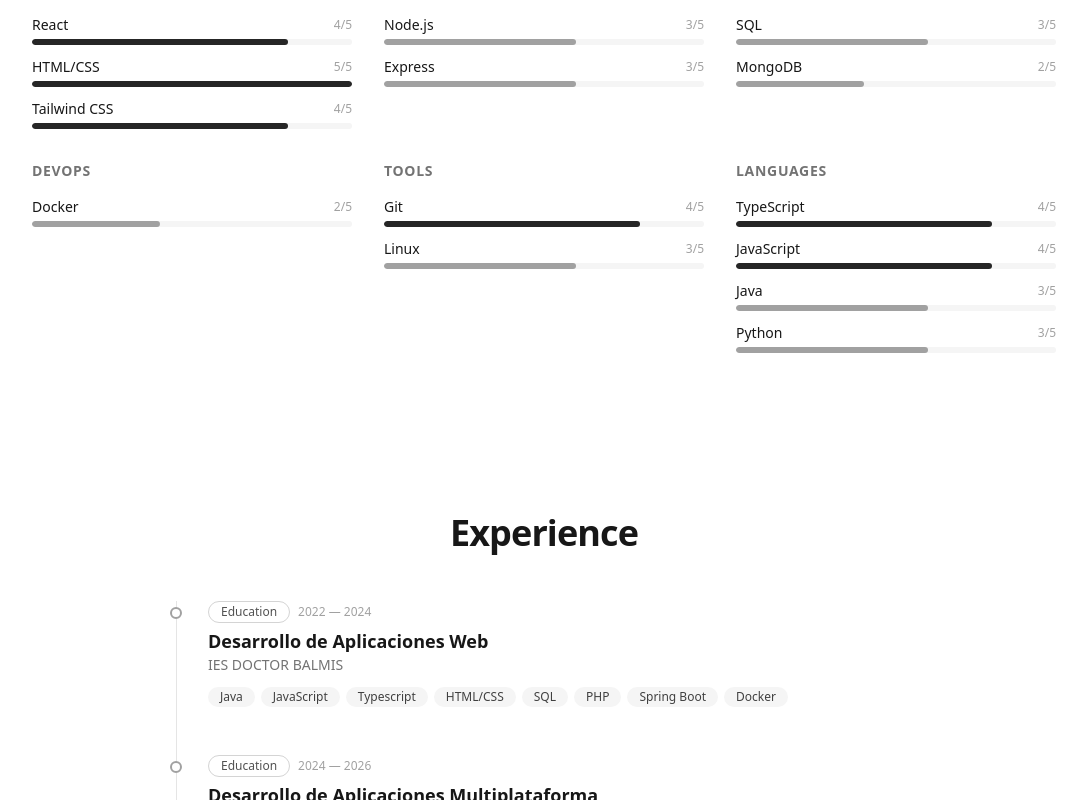
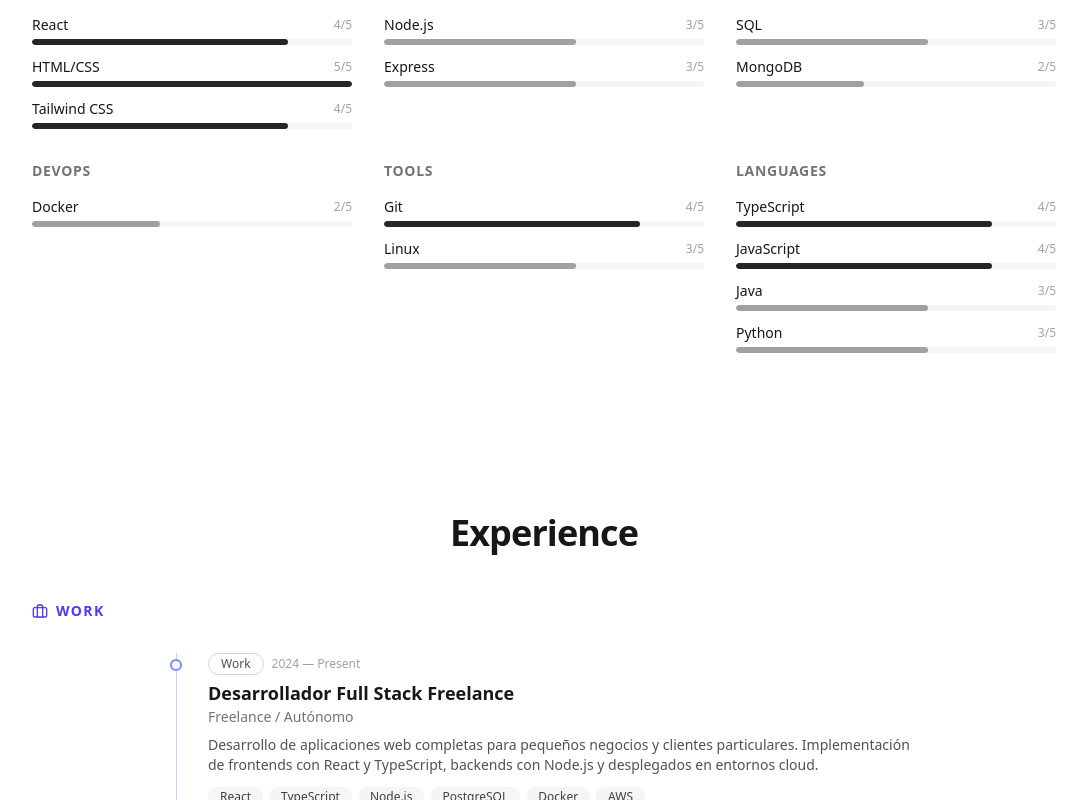
Before and after one commit to IvanAriass/Portfolio, a React (Vite) app: page / in a window 1280 px wide. Shown: the part 2000-2800 px from the top of the page, without its empty margins (96-1183 px from the left). Built offline with nearby package versions, Linux system fonts and the light colour scheme.

Commit message:
Actualización sección de Experiencia

```diff
--- a/src/components/layout/header.tsx
+++ b/src/components/layout/header.tsx
@@ -1,3 +1,4 @@
+import { useMemo } from 'react'
 import { useTheme } from '@/contexts/theme-context'
 import { useScrollSpy } from '@/hooks/use-scroll-spy'
 import { cn } from '@/lib/utils'
@@ -14,7 +15,8 @@
 
 export function Header() {
   const { t, i18n } = useTranslation()
-  const activeId = useScrollSpy(NAV_ITEMS.map((item) => item.id), 80)
+  const sectionIds = useMemo(() => NAV_ITEMS.map((item) => item.href.slice(1)), [])
+  const activeId = useScrollSpy(sectionIds, 80)
   const { theme, toggleTheme } = useTheme()
 
   const toggleLanguage = () => {
@@ -38,8 +40,8 @@
               <a
                 href={item.href}
                 className={cn(
-                  'rounded-lg px-3 py-2 text-sm font-medium transition-colors',
-                  activeId === item.id
+                  'rounded-lg px-3 py-2 text-sm font-medium transition-colors hover:bg-neutral-100 dark:hover:bg-neutral-800',
+                  activeId === item.href.slice(1)
                     ? 'text-neutral-900 dark:text-white'
                     : 'text-neutral-500 hover:text-neutral-900 dark:text-neutral-400 dark:hover:text-white',
                 )}
--- a/src/data/experience.ts
+++ b/src/data/experience.ts
@@ -2,20 +2,40 @@
 
 export const experiences: Experience[] = [
   {
+    id: 'work-freelance',
+    role: 'Desarrollador Full Stack Freelance',
+    company: 'Freelance / Autónomo',
+    description: 'Desarrollo de aplicaciones web completas para pequeños negocios y clientes particulares. Implementación de frontends con React y TypeScript, backends con Node.js y desplegados en entornos cloud.',
+    startDate: '2024',
+    endDate: null,
+    technologies: ['React', 'TypeScript', 'Node.js', 'PostgreSQL', 'Docker', 'AWS'],
+    type: 'work',
+  },
+  {
+    id: 'work-practices',
+    role: 'Desarrollador Web en Prácticas',
+    company: 'TECNOLOGÍAS INFORMÁTICAS DEL MEDITERRÁNEO',
+    description: 'Prácticas profesionales en empresa del sector TI. Participación en el desarrollo y mantenimiento de aplicaciones web internas, colaboración en equipos ágiles y soporte técnico a usuarios.',
+    startDate: '2024',
+    endDate: '2024',
+    technologies: ['Java', 'Spring Boot', 'Angular', 'MySQL', 'Git', 'Jira'],
+    type: 'work',
+  },
+  {
     id: 'edu-daw',
     role: 'Desarrollo de Aplicaciones Web',
     company: 'IES DOCTOR BALMIS',
-    description: '',
+    description: 'Formación profesional centrada en el desarrollo de aplicaciones web modernas. Adquisición de competencias en frontend, backend, bases de datos y despliegue en servidores.',
     startDate: '2022',
     endDate: '2024',
-    technologies: ['Java', 'JavaScript', 'Typescript', 'HTML/CSS', 'SQL', 'PHP', 'Spring Boot', 'Docker'],
+    technologies: ['Java', 'JavaScript', 'TypeScript', 'HTML/CSS', 'SQL', 'PHP', 'Spring Boot', 'Docker'],
     type: 'education',
   },
   {
     id: 'edu-dam',
     role: 'Desarrollo de Aplicaciones Multiplataforma',
     company: 'IES DOCTOR BALMIS',
-    description: '',
+    description: 'Formación avanzada en desarrollo de aplicaciones para múltiples plataformas. Enfoque en kotlin para Android, WPF para escritorio y servicios cloud con AWS.',
     startDate: '2024',
     endDate: '2026',
     technologies: ['Kotlin', 'Java', 'WPF', 'AWS', 'MongoDB'],
--- a/src/hooks/use-scroll-spy.ts
+++ b/src/hooks/use-scroll-spy.ts
@@ -4,35 +4,24 @@
   const [activeId, setActiveId] = useState<string>(sectionIds[0])
 
   useEffect(() => {
-    const observers: IntersectionObserver[] = []
+    const handleScroll = () => {
+      for (let i = sectionIds.length - 1; i >= 0; i--) {
+        const element = document.getElementById(sectionIds[i])
+        if (!element) continue
 
-    for (const id of sectionIds) {
-      const element = document.getElementById(id)
-      if (!element) continue
+        const rect = element.getBoundingClientRect()
+        if (rect.top <= offset) {
+          setActiveId(sectionIds[i])
+          return
+        }
+      }
 
-      const observer = new IntersectionObserver(
-        (entries) => {
-          for (const entry of entries) {
-            if (entry.isIntersecting) {
-              setActiveId(id)
-            }
-          }
-        },
-        {
-          rootMargin: `-${offset}px 0px -50% 0px`,
-          threshold: 0,
-        },
-      )
-
-      observer.observe(element)
-      observers.push(observer)
+      setActiveId(sectionIds[0])
     }
 
-    return () => {
-      for (const observer of observers) {
-        observer.disconnect()
-      }
-    }
+    handleScroll()
+    window.addEventListener('scroll', handleScroll, { passive: true })
+    return () => window.removeEventListener('scroll', handleScroll)
   }, [sectionIds, offset])
 
   return activeId
--- a/src/sections/experience-section.tsx
+++ b/src/sections/experience-section.tsx
@@ -2,32 +2,96 @@
 import { Section } from '@/components/ui/section'
 import { Badge } from '@/components/ui/badge'
 import { experiences } from '@/data/experience'
+import { cn } from '@/lib/utils'
 
 export function ExperienceSection() {
   const { t } = useTranslation()
 
+  const workExperiences = experiences.filter((exp) => exp.type === 'work')
+  const educationExperiences = experiences.filter((exp) => exp.type === 'education')
+
   return (
     <Section id="experience" title={t('experience.title')}>
+      <div className="space-y-16">
+        <TimelineGroup
+          title={t('experience.work')}
+          items={workExperiences}
+          accentColor="indigo"
+          icon={<BriefcaseIcon />}
+        />
+        <TimelineGroup
+          title={t('experience.education')}
+          items={educationExperiences}
+          accentColor="emerald"
+          icon={<GraduationIcon />}
+        />
+      </div>
+    </Section>
+  )
+}
+
+interface TimelineGroupProps {
+  title: string
+  items: typeof experiences
+  accentColor: 'indigo' | 'emerald'
+  icon: React.ReactNode
+}
+
+function TimelineGroup({ title, items, accentColor, icon }: TimelineGroupProps) {
+  const { t } = useTranslation()
+
+  if (items.length === 0) return null
+
+  const dotBorder = accentColor === 'indigo'
+    ? 'border-indigo-400 dark:border-indigo-500'
+    : 'border-emerald-400 dark:border-emerald-500'
+
+  const dotBg = accentColor === 'indigo'
+    ? 'bg-indigo-100 dark:bg-indigo-950'
+    : 'bg-emerald-100 dark:bg-emerald-950'
+
+  const lineColor = accentColor === 'indigo'
+    ? 'bg-indigo-200 dark:bg-indigo-900'
+    : 'bg-emerald-200 dark:bg-emerald-900'
+
+  const headerColor = accentColor === 'indigo'
+    ? 'text-indigo-600 dark:text-indigo-400'
+    : 'text-emerald-600 dark:text-emerald-400'
+
+  return (
+    <div>
+      <h3 className={cn('mb-8 flex items-center gap-2 text-sm font-semibold uppercase tracking-widest', headerColor)}>
+        {icon}
+        {title}
+      </h3>
+
       <div className="relative mx-auto max-w-3xl">
-        <div className="absolute left-4 top-0 h-full w-px bg-neutral-200 dark:bg-neutral-800" />
+        <div className={cn('absolute left-4 top-0 h-full w-px', lineColor)} />
 
         <div className="space-y-12">
-          {experiences.map((exp) => (
+          {items.map((exp) => (
             <div key={exp.id} className="relative pl-12">
-              <div className="absolute left-2.5 top-1.5 h-3 w-3 rounded-full border-2 border-neutral-400 bg-white dark:border-neutral-500 dark:bg-neutral-950" />
+              <div className={cn('absolute left-2.5 top-1.5 h-3 w-3 rounded-full border-2 bg-white dark:bg-neutral-950', dotBorder, dotBg)} />
 
               <div className="flex flex-wrap items-center gap-2 mb-1">
-                <Badge variant="outline">
-                  {t(`experience.${exp.type}`)}
+                <Badge
+                  variant="outline"
+                  className={cn(
+                    accentColor === 'indigo'
+                      ? 'border-indigo-200 text-indigo-600 dark:border-indigo-800 dark:text-indigo-400'
+                      : 'border-emerald-200 text-emerald-600 dark:border-emerald-800 dark:text-emerald-400',
+                  )}
+                >
+                  {t(`experience.${accentColor === 'indigo' ? 'work' : 'education'}`)}
                 </Badge>
                 <span className="text-xs text-neutral-400">
                   {exp.startDate} — {exp.endDate ?? t('experience.present')}
                 </span>
               </div>
 
-              <h3 className="text-lg font-semibold text-neutral-900 dark:text-white">
+              <h4 className="text-lg font-semibold text-neutral-900 dark:text-white">
                 {exp.role}
-              </h3>
+              </h4>
 
               <p className="text-sm text-neutral-500 dark:text-neutral-400">
                 {exp.company}
@@ -50,6 +114,24 @@
           ))}
         </div>
       </div>
-    </Section>
+    </div>
   )
 }
+
+function BriefcaseIcon() {
+  return (
+    <svg xmlns="http://www.w3.org/2000/svg" width="16" height="16" viewBox="0 0 24 24" fill="none" stroke="currentColor" strokeWidth="2" strokeLinecap="round" strokeLinejoin="round">
+      <rect x="2" y="7" width="20" height="14" rx="2" ry="2" />
+      <path d="M16 21V5a2 2 0 0 0-2-2h-4a2 2 0 0 0-2 2v16" />
+    </svg>
+  )
+}
+
+function GraduationIcon() {
+  return (
+    <svg xmlns="http://www.w3.org/2000/svg" width="16" height="16" viewBox="0 0 24 24" fill="none" stroke="currentColor" strokeWidth="2" strokeLinecap="round" strokeLinejoin="round">
+      <path d="M22 10v6M2 10l10-5 10 5-10 5z" />
+      <path d="M6 12v5c3 3 9 3 12 0v-5" />
+    </svg>
+  )
+}
```
